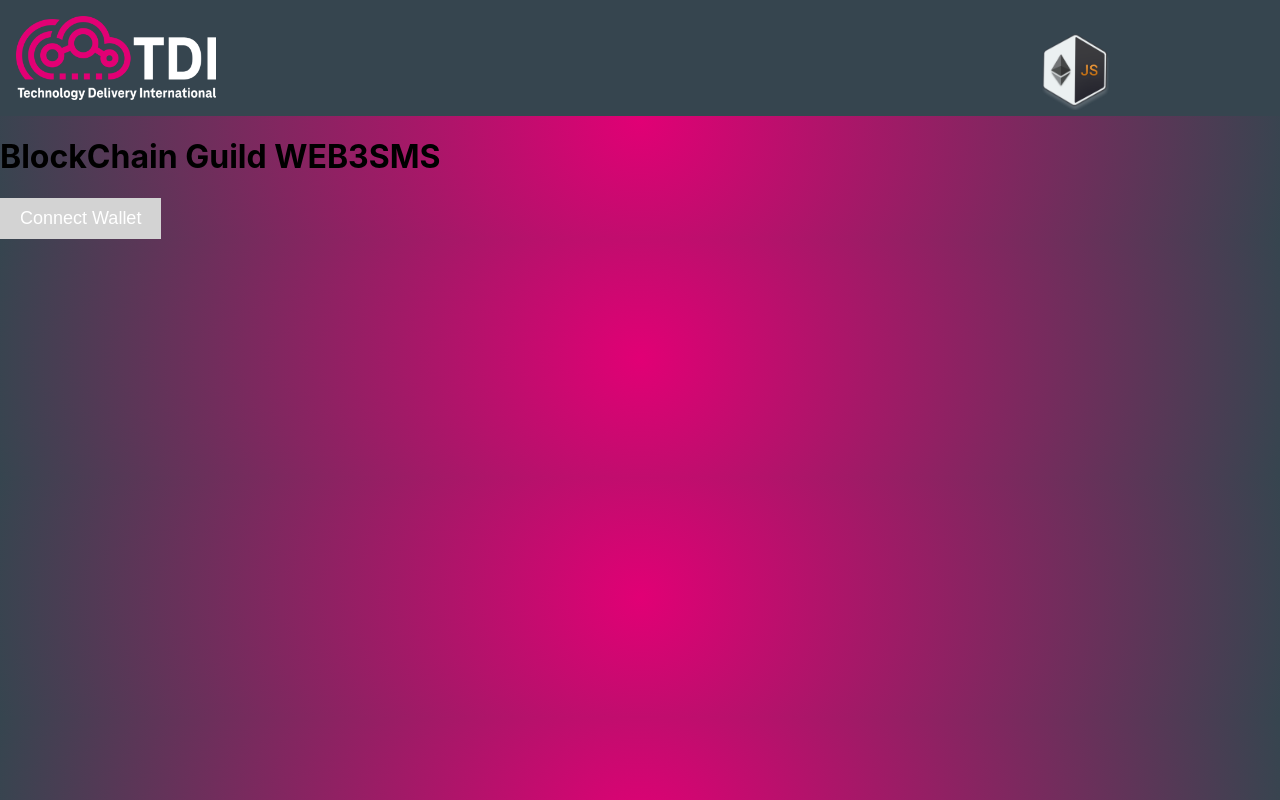
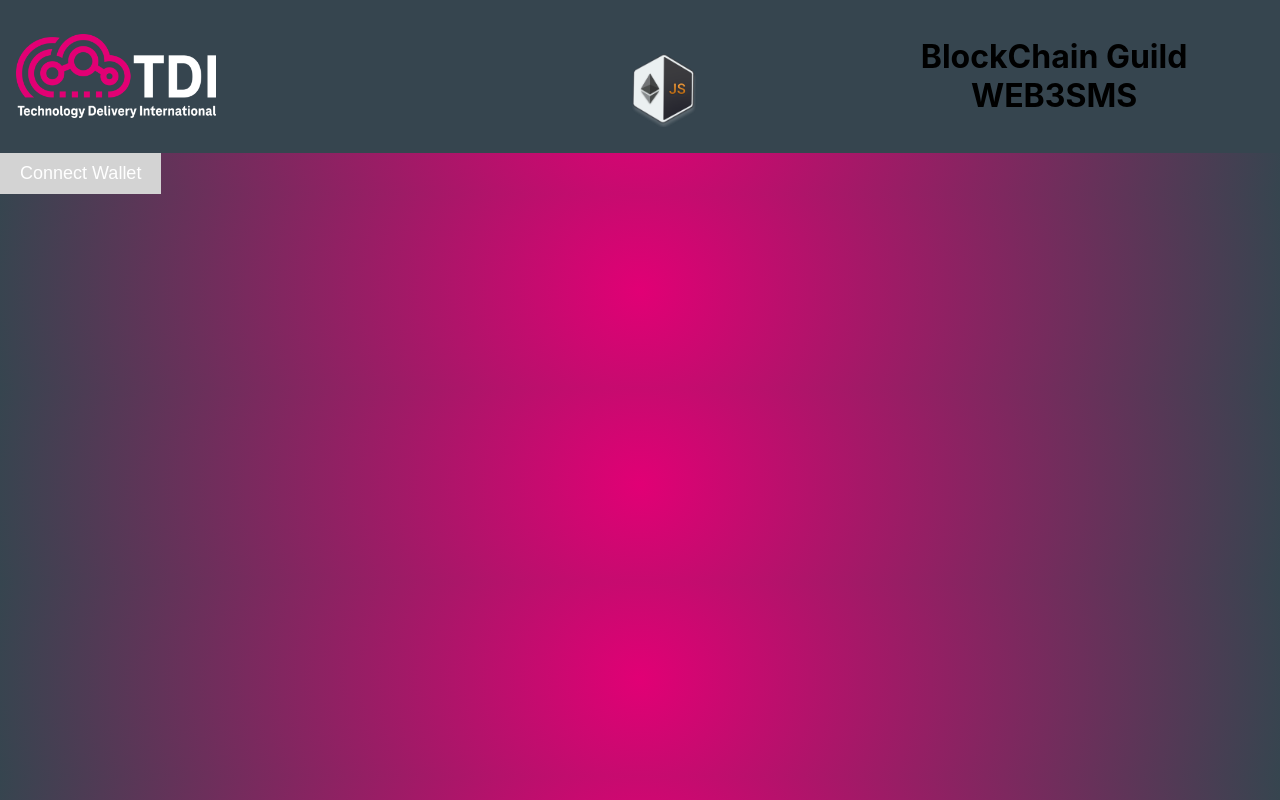
Before and after one commit to dimoz29/smstry2, a React (Create React App) app: page / in a window 1280 px wide. Built offline with nearby package versions, Linux system fonts and the light colour scheme.

Commit message:
Update App.js

```diff
--- a/src/App.js
+++ b/src/App.js
@@ -78,10 +78,11 @@ function App() {
             />
           </a>
         </div>
+                <h1>BlockChain Guild WEB3SMS </h1>
       </header>
 
       <div className="main-content">
-        <h1>BlockChain Guild WEB3SMS </h1>
+
         {accounts.length === 0 ? (
           <button onClick={initializeWeb3}>Connect Wallet</button>
         ) : (
```
